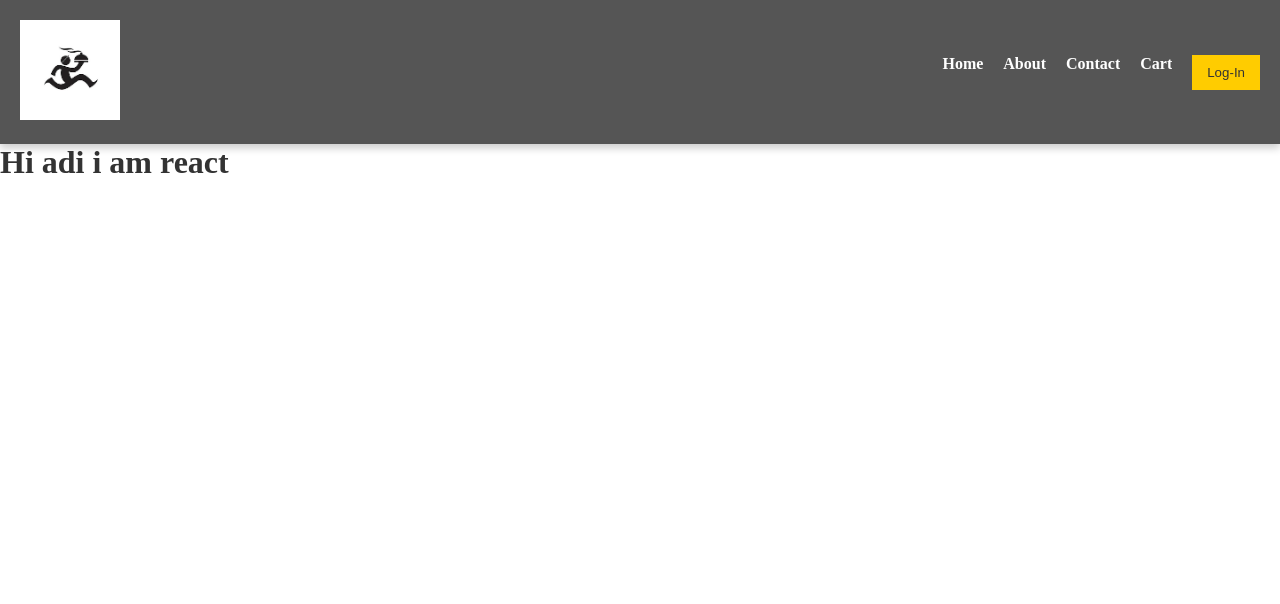
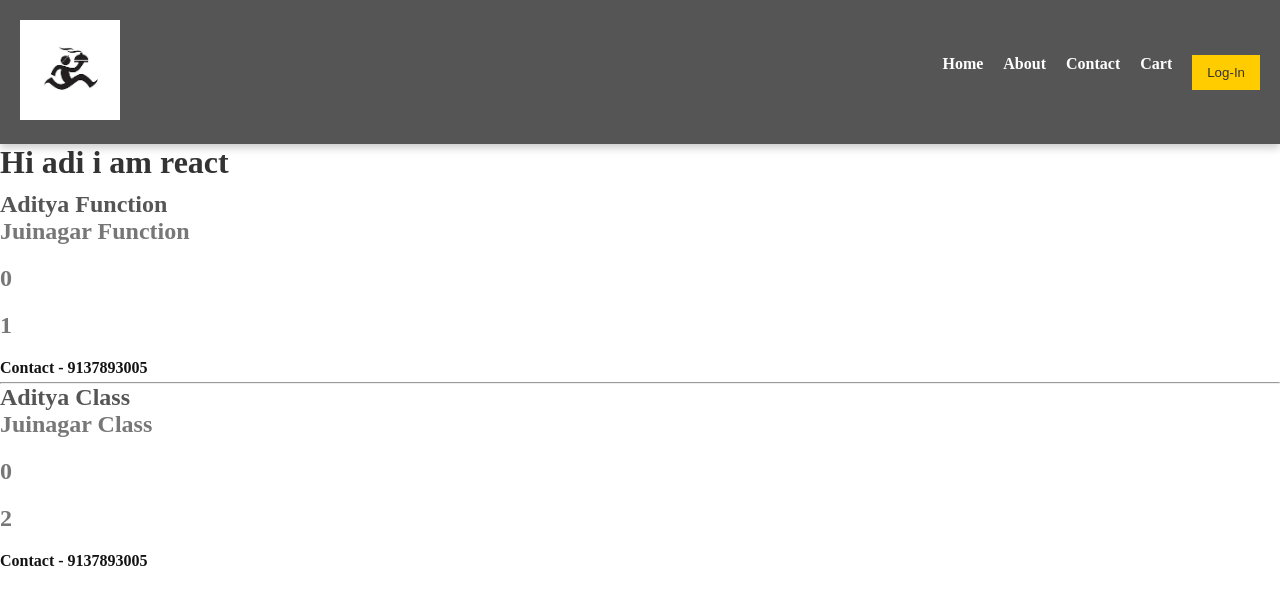
Before and after one commit to Adiking117/NAMASTE-REACT, a React (Vite) app: page /about in a window 1280 px wide. Shown: the top 604 px of the page. Built offline with nearby package versions, Linux system fonts and the light colour scheme.

Commit message:
Lecture-8 (Functional Vs Class)

```diff
--- a/src/components/About.js
+++ b/src/components/About.js
@@ -1,7 +1,13 @@
+import User from "./User";
+import UserClass from "./UserClass"
+
 const About = () => {
     return (
         <div>
             <h1>Hi adi i am react</h1>
+            <User name={"Aditya Function"} location={"Juinagar Function"}/>
+            <hr></hr>
+            <UserClass name={"Aditya Class"} location={"Juinagar Class"}/>
         </div>
     )
 }
--- /dev/null
+++ b/src/components/User.js
@@ -0,0 +1,20 @@
+import { useState } from "react";
+
+const User = (props) => {
+    const [count] = useState(0)
+    const [count2] = useState(1)
+    // Behind the scenes React store both the counts in one big object
+    const {name,location} = props
+    return (
+        <div className="user-card">
+            <h2>{name}</h2>
+            <h3>{location}</h3>
+            <h3>{count}</h3>
+            <h3>{count2}</h3>
+
+            <h4>Contact - 9137893005</h4>
+        </div>
+    )
+}
+
+export default User;
--- /dev/null
+++ b/src/components/UserClass.js
@@ -0,0 +1,28 @@
+import React from 'react';
+
+class UserClass extends React.Component{
+    constructor(props){
+        super(props);
+        // console.log(props)
+
+        this.state = {
+            count : 0,
+            count2 : 2
+        }
+    }
+    render(){
+        const {name,location} = this.props
+        const {count ,count2} = this.state
+        return(
+            <div className="user-card">
+                <h2>{name}</h2>
+                <h3>{location}</h3>
+                <h3>{count}</h3>
+                <h3>{count2}</h3>
+                <h4>Contact - 9137893005</h4>
+            </div>
+        );
+    }
+}
+
+export default UserClass;
```
